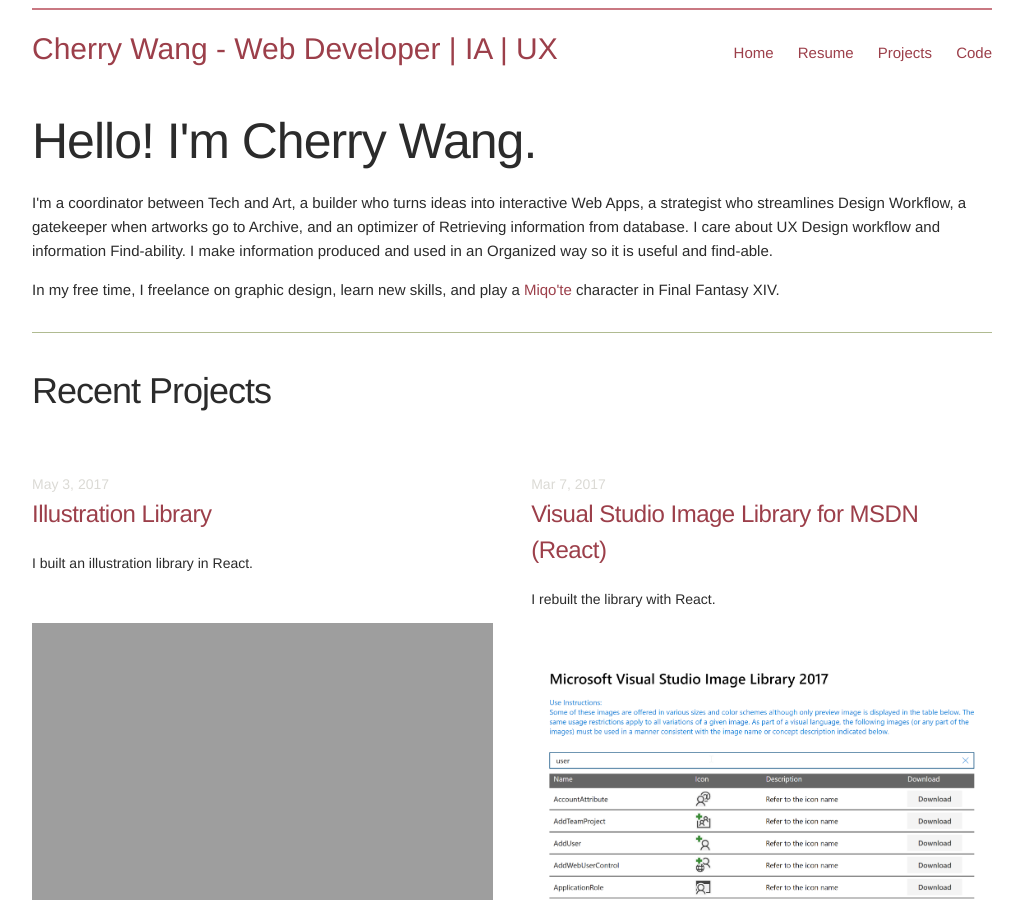
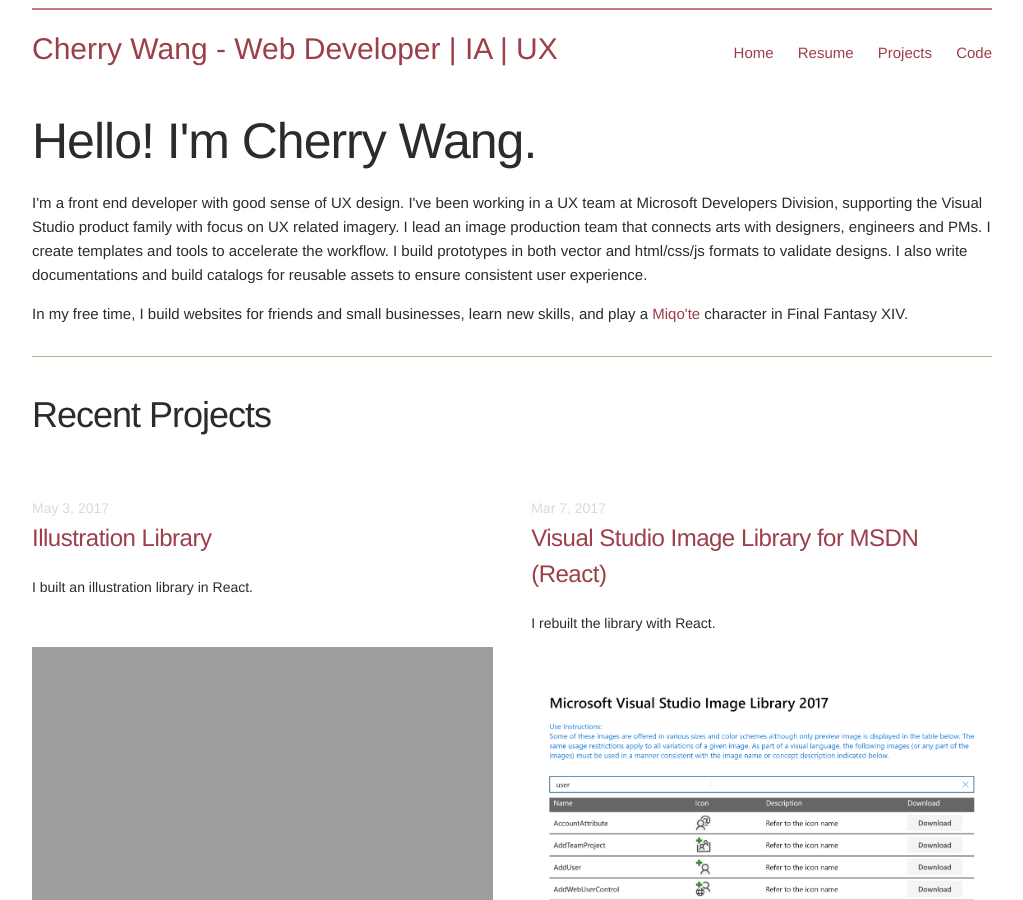
Before and after one commit to chryw/chryw.github.io, a Jekyll site: the page built from index.html, in a window 1280 px wide and 900 px high. Shown: the whole window, without its empty margins (128-1151 px from the left). Built offline with Jekyll 4.4.1, drawn with Linux system fonts in a browser that asks for light colours; nearby versions of some CDN libraries; some web fonts are replaced; some of the changed text lies outside the part shown.

Commit message:
Added new project; fixed home page project count limit

```diff
--- a/index.html
+++ b/index.html
@@ -6,18 +6,17 @@
 <div class="home">
     <h1 class="greeting"><span class="long-line-block">Hello!</span><span class="long-line-divider"></span> <span class="long-line-block">I'm Cherry Wang.</span></h1>
     <div class="intro">
-        <p>I'm a coordinator between Tech and Art, a builder who turns ideas into interactive Web Apps, a strategist who streamlines Design Workflow, a gatekeeper when artworks go to Archive, and an optimizer of Retrieving information from database. I care
-            about UX Design workflow and information Find-ability. I make information produced and used in an Organized way so it is useful and find-able.</p>
+        <p>I'm a front end developer with good sense of UX design. I've been working in a UX team at Microsoft Developers Division, supporting the Visual Studio product family with focus on UX related imagery. I lead an image production team that connects arts with designers, engineers and PMs. I create templates and tools to accelerate the workflow. I build prototypes in both vector and html/css/js formats to validate designs. I also write documentations and build catalogs for reusable assets to ensure consistent user experience.</p>
 
-        <p>In my free time, I freelance on graphic design, learn new skills, and play a <a href="http://na.finalfantasyxiv.com/lodestone/character/2336810/"  target="_blank" rel="noopener noreferrer">Miqo'te</a> character in Final Fantasy XIV.</p>
+        <p>In my free time, I build websites for friends and small businesses, learn new skills, and play a <a href="http://na.finalfantasyxiv.com/lodestone/character/2336810/"  target="_blank" rel="noopener noreferrer">Miqo'te</a> character in Final Fantasy XIV.</p>
     </div>
 </div>
 <hr>
 <div class="projects">
     <h3>Recent Projects</h3>
     <ul class="post-list">
-      {% assign recents = site.categories.project | limit: 6 %}
-        {% for recent in recents %}
+      {% assign recents = site.categories.project  %}
+        {% for recent in recents | limit: 6 %}
         <li class="post-list-item">
             <span class="post-meta">{{ recent.date | date: "%b %-d, %Y" }}</span>
             <h5>
```
Also changed, not shown: _posts/2017-06-20-reshape-the-matrix.markdown (added, +45 -0 lines).
